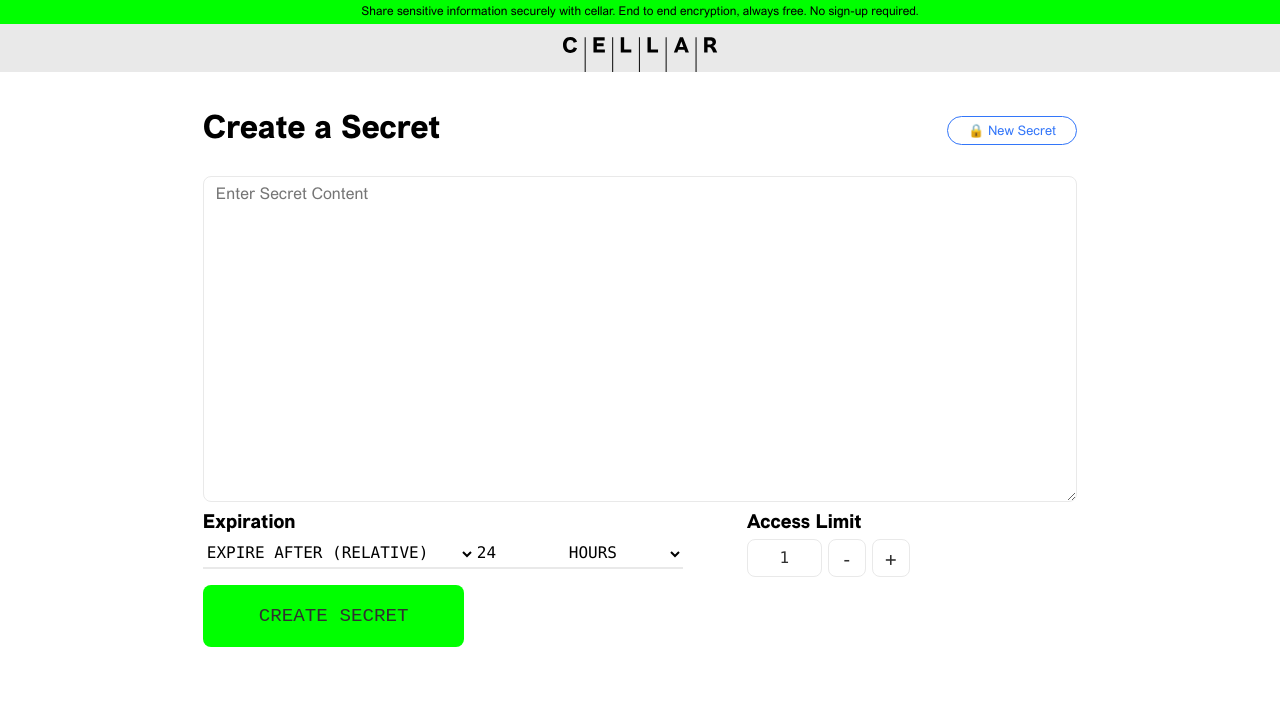
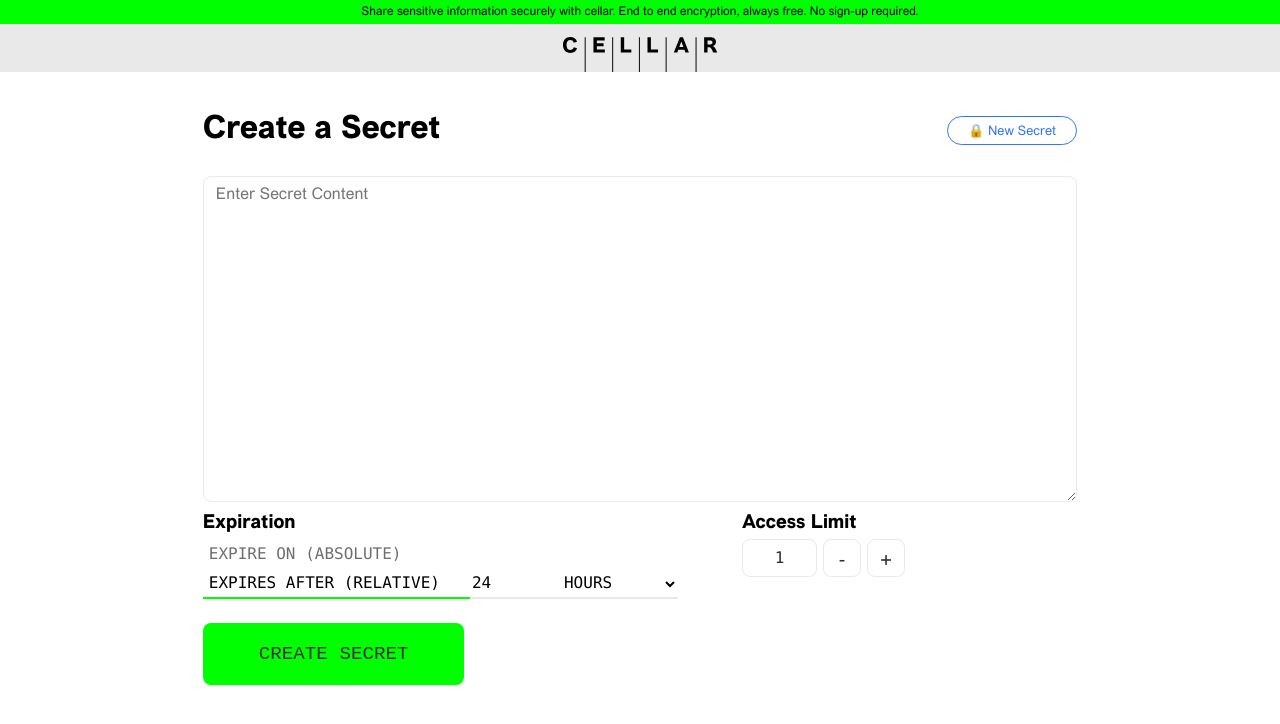
Before and after one commit to Cellar/cellar-ui, a React (Vite) app: page / in a window 1280 px wide. Shown: the top 724 px of the page. Built offline with nearby package versions, Linux system fonts and the light colour scheme; a web font is replaced by a local one.

Commit message:
Replaced expiration dropdown with the toggle animation
Signed-off-by: Aria Vesta <dev@ariavesta.com>

```diff
--- a/src/components/createSecret/AbsoluteExpiration.tsx
+++ b/src/components/createSecret/AbsoluteExpiration.tsx
@@ -41,6 +41,7 @@ export const AbsoluteExpiration: FC<{className?: string}> = ({className, ...prop
 
   return (
     <>
+      <button className={classes.expirationMode}>Expires On (Absolute)</button>
       <input
         value={date}
         className={classes.expirationInput}
--- a/src/components/createSecret/CreateSecretForm.module.css
+++ b/src/components/createSecret/CreateSecretForm.module.css
@@ -13,7 +13,7 @@
   font-size: larger;
 }
 
-.expirationMode, .expirationInput, .expirationDropdown {
+.expirationMode, .expirationModeOption, .expirationInput, .expirationDropdown {
   background: none;
   border-width: 0 0 2px;
   border-style: solid;
@@ -29,6 +29,16 @@
 
 .expirationDropdown {
   width: 90px;
+}
+
+.expirationMode {
+  border-color: var(--color-green);
+  outline: none;
+}
+
+.expirationModeOption {
+  color: var(--color-gray);
+  border-width: 0;
 }
 
 .expirationMode:focus, .expirationInput:focus, .expirationDropdown:focus  {
--- a/src/components/createSecret/CreateSecretForm.tsx
+++ b/src/components/createSecret/CreateSecretForm.tsx
@@ -2,7 +2,7 @@ import dayjs from "dayjs"
 import {useMemo, useState} from 'react'
 
 import Button from '../Button'
-import {DropDown, Form, FormButton, TextArea, TextInput, ToggleButton} from '../Form'
+import {DropDown, Form, FormButton, TextArea, TextInput} from '../Form'
 
 import classes from './CreateSecretForm.module.css'
 import {RelativeExpiration} from "./RelativeExpiration";
@@ -41,17 +41,21 @@ export const CreateSecretForm = () => {
           <div>
             <span className={classes.header}>Expiration</span>
             <div>
-              <DropDown
-                className={classes.expirationMode}
-                items={Object.values(ExpirationModes).map(m => ({label: m, value: m}))}
-                selected={expirationMode}
-                onChange={(e) => setExpirationMode(e.target.value)}
-              />
               {
-                (expirationMode === ExpirationModes.Relative) && <RelativeExpiration />
+                (expirationMode === ExpirationModes.Relative) &&
+                <>
+                  <button className={classes.expirationModeOption}
+                     onClick={() => setExpirationMode(ExpirationModes.Absolute)}>{ExpirationModes.Absolute}</button><br />
+                  <RelativeExpiration/>
+                </>
               }
               {
-                (expirationMode === ExpirationModes.Absolute) && <AbsoluteExpiration />
+                (expirationMode === ExpirationModes.Absolute) &&
+                <>
+                  <AbsoluteExpiration/>
+                  <button className={classes.expirationModeOption}
+                     onClick={() => setExpirationMode(ExpirationModes.Relative)}>{ExpirationModes.Relative}</button>
+                </>
               }
             </div>
           </div>
@@ -68,6 +72,7 @@ export const CreateSecretForm = () => {
             </div>
           </div>
         </div>
+        <br />
         <div>
           <Button appearance={Button.appearances.primary} data-text="Create Secret" onClick={handleCreateSecret}>
             Create Secret
--- a/src/components/createSecret/RelativeExpiration.tsx
+++ b/src/components/createSecret/RelativeExpiration.tsx
@@ -14,6 +14,7 @@ export const RelativeExpiration: FC<{className?: string}> = ({className, ...prop
 
   return (
       <>
+          <button className={classes.expirationMode}>Expires After (Relative)</button>
           <input
               value={relativeTimeValue}
               className={classes.expirationDropdown}
```
Lines whose indentation alone changed are shown as unchanged.
